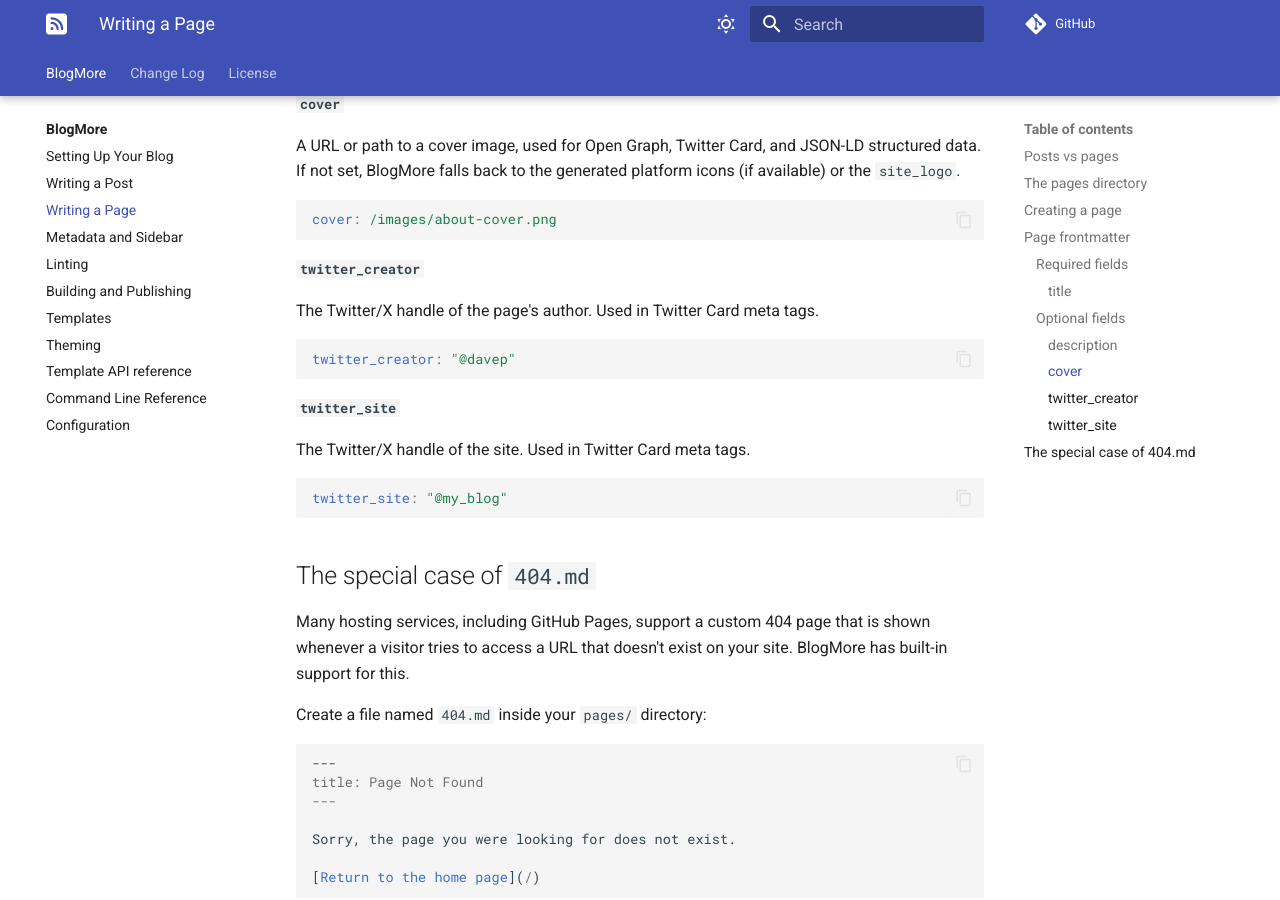
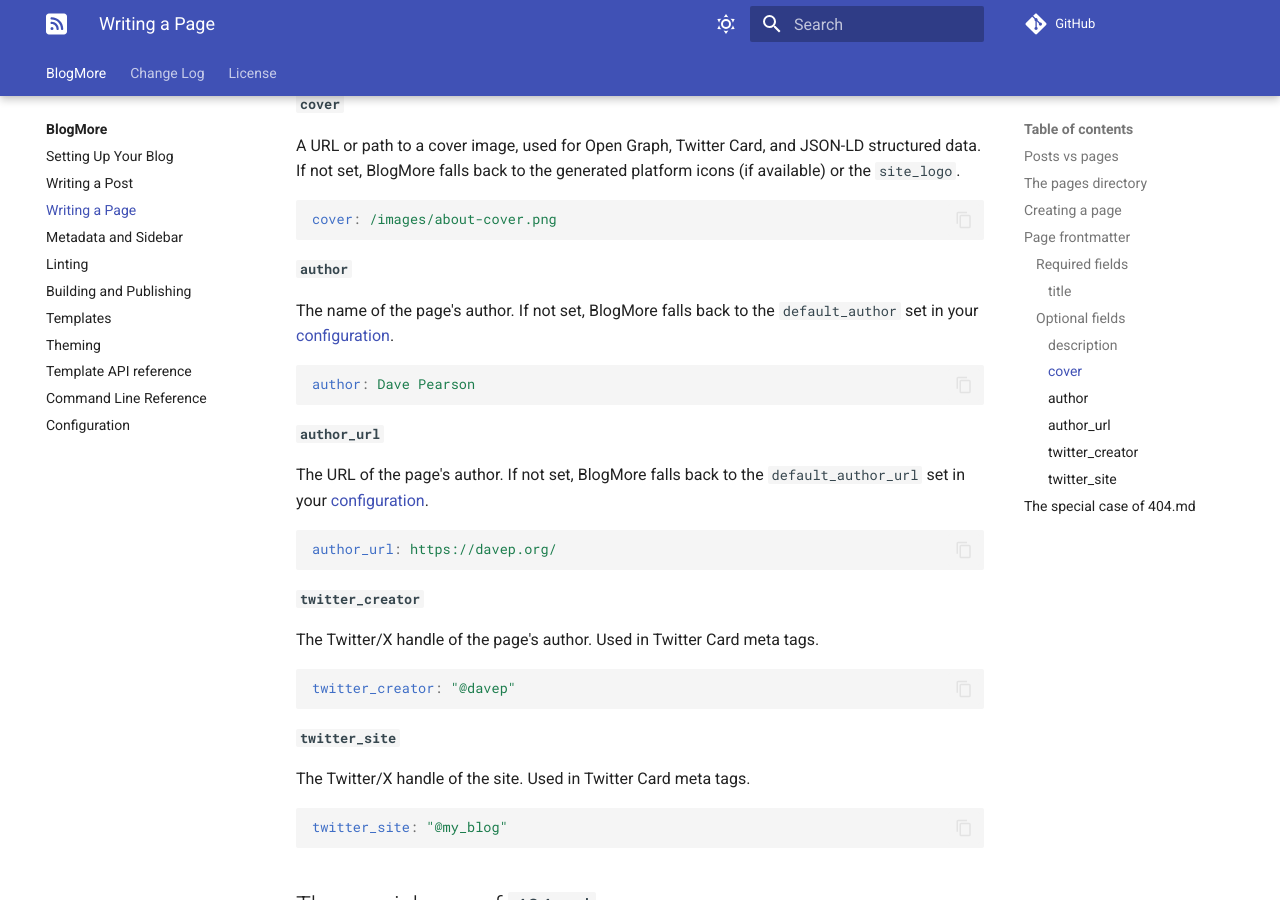
Before and after one commit to davep/blogmore, an MkDocs documentation site: the page built from docs/writing_a_page.md, in a window 1280 px wide and 900 px high, scrolled down 1994 px. Built offline with MkDocs 1.6.1 and Material for MkDocs 9.7.7, drawn with Linux system fonts in a browser that asks for light colours; comment, search, counter and statistics services are not loaded.

Commit message:
Add support for specifying in author URL
Closes #521.

````diff
--- a/docs/template-api.md
+++ b/docs/template-api.md
@@ -32,6 +32,7 @@
 | `backlinks_title` | `str` | The heading text for the backlinks section (defaults to `"References & mentions"`). |
 | `with_advert` | `bool` | `True` when the "Generated with BlogMore" footer is shown. |
 | `default_author` | `str \| None` | Default author name from configuration. |
+| `default_author_url` | `str \| None` | Default author URL from configuration. |
 | `bundle_css` | `bool` | `True` when CSS bundling is enabled. |
 | `bundle_css_url` | `str` | URL to the bundled stylesheet (with cache-bust query string). |
 | `styles_css_url` | `str` | URL to the compiled stylesheet (with cache-bust query string). |
--- a/docs/writing_a_page.md
+++ b/docs/writing_a_page.md
@@ -80,6 +80,22 @@
 cover: /images/about-cover.png
 ```
 
+#### `author`
+
+The name of the page's author. If not set, BlogMore falls back to the `default_author` set in your [configuration](configuration.md).
+
+```yaml
+author: Dave Pearson
+```
+
+#### `author_url`
+
+The URL of the page's author. If not set, BlogMore falls back to the `default_author_url` set in your [configuration](configuration.md).
+
+```yaml
+author_url: https://davep.org/
+```
+
 #### `twitter_creator`
 
 The Twitter/X handle of the page's author. Used in Twitter Card meta tags.
--- a/src/blogmore/templates/meta_tags.html
+++ b/src/blogmore/templates/meta_tags.html
@@ -15,6 +15,8 @@
 {# Standard SEO meta tags #}
 {% set item_author = item.metadata.get('author') if item.metadata else none %}
 {% set effective_author = item_author if item_author else default_author %}
+{% set item_author_url = item.metadata.get('author_url') if item.metadata else none %}
+{% set effective_author_url = item_author_url if item_author_url else default_author_url %}
 {% if effective_author %}
 <meta name="author" content="{{ effective_author }}">
 {% endif %}
@@ -127,7 +129,8 @@
   {% endif %}
   "author": {
     "@type": "Person",
-    "name": {{ (effective_author | default(site_title | default('Blog'))) | tojson }}
+    "name": {{ (effective_author | default(site_title | default('Blog'))) | tojson }}{% if effective_author_url %},
+    "url": {{ effective_author_url | tojson }}{% endif %}
   },
   "publisher": {
     "@type": "Organization",
````
Also changed, not shown: ChangeLog.md (+8 -0 lines), docs/command_line.md (+14 -1 lines), docs/configuration.md (+12 -0 lines), docs/metadata_and_sidebar.md (+3 -2 lines), docs/writing_a_post.md (+12 -1 lines), 7 other files.
